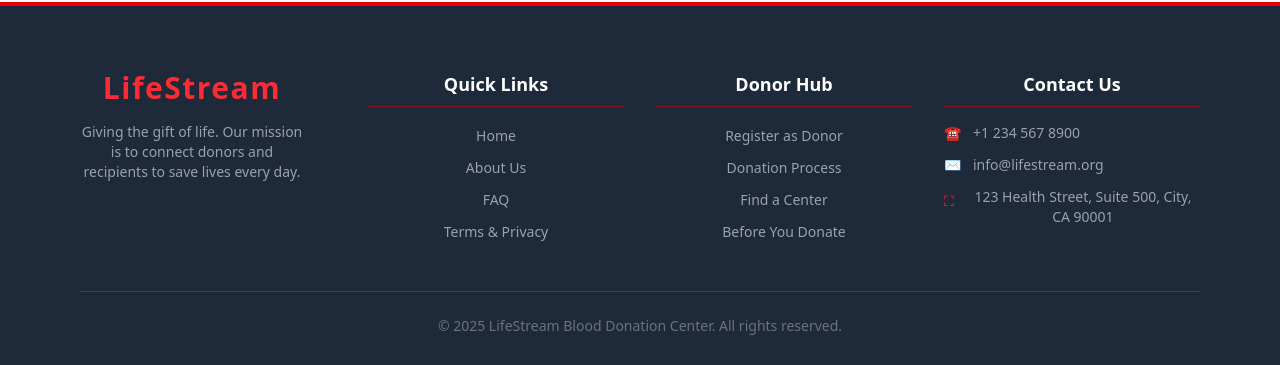
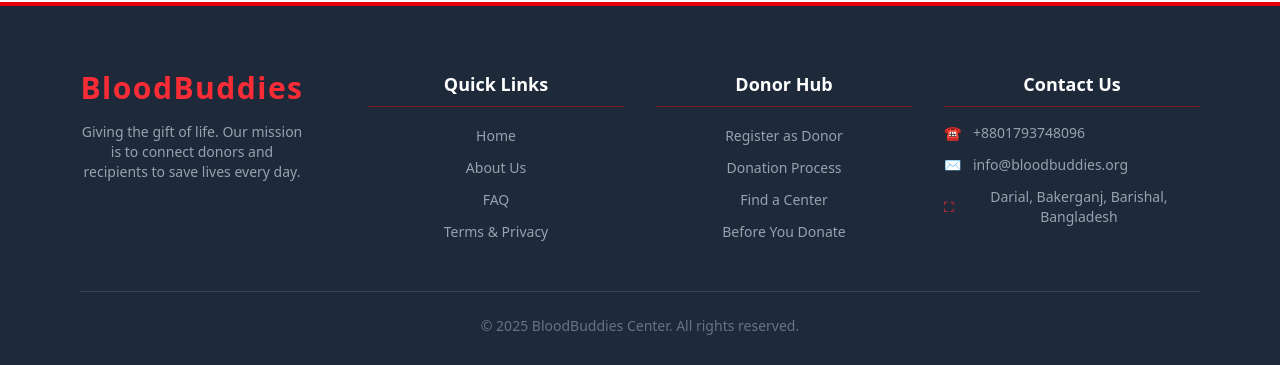
Before and after one commit to mohibbullahkhan/blood-donation-client, a React (Vite) app: page /request-donation in a window 1280 px wide. Shown: the part 865-1230 px from the top of the page. Built offline with nearby package versions, Linux system fonts and the light colour scheme; no server answers.

Commit message:
Payment component complete

```diff
--- a/src/pages/PublicDonationRequests/PublicDonationRequests.jsx
+++ b/src/pages/PublicDonationRequests/PublicDonationRequests.jsx
@@ -15,12 +15,8 @@ import {
 import { Link, useNavigate } from "react-router";
 import useAuth from "../../hooks/useAuth";
 
-// --- Configuration & Mock Authentication ---
 const API_BASE_URL = "https://blood-donation-server-alpha.vercel.app";
 
-// MOCK AUTH (UPDATE THIS WITH YOUR ACTUAL CONTEXT/HOOK)
-
-// --- Component: Donation Request Card ---
 const RequestCard = ({ request, onDetailsClick }) => {
   const {
     recipientName,
@@ -89,7 +85,7 @@ const RequestCard = ({ request, onDetailsClick }) => {
   );
 };
 
-// --- Main Component: PublicDonationRequests ---
+// --- Main Component ---
 const PublicDonationRequests = () => {
   const [requests, setRequests] = useState([]);
   const [loading, setLoading] = useState(false);
@@ -101,12 +97,11 @@ const PublicDonationRequests = () => {
     setLoading(true);
     setError(null);
     try {
-      // Hitting the new backend endpoint
       const response = await axios.get(
         `${API_BASE_URL}/blood-requests/public-pending`
       );
 
-      setRequests(response.data); // Backend now returns the array directly
+      setRequests(response.data);
     } catch (err) {
       console.error("Error fetching public requests:", err);
       setRequests([]);
@@ -122,10 +117,8 @@ const PublicDonationRequests = () => {
 
   const handleViewDetails = (requestId) => {
     if (user) {
-      // Go to the details page if logged in
-      navigate(`/donation-requests/${requestId}`); // Use a clear route path
+      navigate(`/donation-requests/${requestId}`);
     } else {
-      // Redirect to login if not logged in
       navigate("/login", {
         state: { redirectTo: `/donation-requests/${requestId}` },
       });
@@ -147,7 +140,7 @@ const PublicDonationRequests = () => {
         </p>
       </header>
 
-      {/* --- Conditional Rendering Based on State --- */}
+      {/* --- Conditional Rendering --- */}
       {loading ? (
         <div className="text-center py-20 text-red-600 font-semibold flex flex-col items-center justify-center bg-white rounded-xl shadow-lg">
           <Loader2 className="w-8 h-8 animate-spin mb-4" />
--- a/src/pages/Shared/Footer/Footer.jsx
+++ b/src/pages/Shared/Footer/Footer.jsx
@@ -8,7 +8,7 @@ const Footer = () => {
           {/* 1. Logo & Mission Statement */}
           <div className="col-span-2 md:col-span-1 pr-8">
             <h3 className="text-3xl font-bold text-red-500 mb-4 tracking-wider">
-              LifeStream
+              BloodBuddies
             </h3>
             <p className="text-gray-400 text-sm mb-4">
               Giving the gift of life. Our mission is to connect donors and
@@ -67,7 +67,7 @@ const Footer = () => {
               </li>
               <li>
                 <a
-                  href="/faq"
+                  href="/"
                   className="text-gray-400 hover:text-red-500 transition duration-300 text-sm"
                 >
                   FAQ
@@ -75,7 +75,7 @@ const Footer = () => {
               </li>
               <li>
                 <a
-                  href="/terms"
+                  href="/"
                   className="text-gray-400 hover:text-red-500 transition duration-300 text-sm"
                 >
                   Terms & Privacy
@@ -92,7 +92,7 @@ const Footer = () => {
             <ul className="space-y-2">
               <li>
                 <a
-                  href="/registration"
+                  href="/register"
                   className="text-gray-400 hover:text-red-500 transition duration-300 text-sm"
                 >
                   Register as Donor
@@ -100,7 +100,7 @@ const Footer = () => {
               </li>
               <li>
                 <a
-                  href="/process"
+                  href="/"
                   className="text-gray-400 hover:text-red-500 transition duration-300 text-sm"
                 >
                   Donation Process
@@ -108,7 +108,7 @@ const Footer = () => {
               </li>
               <li>
                 <a
-                  href="/centers"
+                  href="/"
                   className="text-gray-400 hover:text-red-500 transition duration-300 text-sm"
                 >
                   Find a Center
@@ -116,7 +116,7 @@ const Footer = () => {
               </li>
               <li>
                 <a
-                  href="/preparation"
+                  href="/"
                   className="text-gray-400 hover:text-red-500 transition duration-300 text-sm"
                 >
                   Before You Donate
@@ -137,7 +137,7 @@ const Footer = () => {
                   href="tel:+12345678900"
                   className="text-gray-400 hover:text-red-500"
                 >
-                  +1 234 567 8900
+                  +8801793748096
                 </a>
               </div>
               <div className="flex items-center">
@@ -146,13 +146,13 @@ const Footer = () => {
                   href="mailto:info@lifestream.org"
                   className="text-gray-400 hover:text-red-500"
                 >
-                  info@lifestream.org
+                  info@bloodbuddies.org
                 </a>
               </div>
-              <div className="flex items-start">
-                <span className="text-red-500 mr-3 pt-1">&#9974;</span>
+              <div className="flex items-center">
+                <span className="text-red-500 mr-1 ">&#9974;</span>
                 <p className="text-gray-400">
-                  123 Health Street, Suite 500, City, CA 90001
+                  Darial, Bakerganj, Barishal, Bangladesh
                 </p>
               </div>
             </div>
@@ -162,8 +162,8 @@ const Footer = () => {
         {/* --- Copyright and Bottom Bar --- */}
         <div className="mt-12 pt-6 border-t border-gray-700 text-center">
           <p className="text-gray-500 text-sm">
-            &copy; {new Date().getFullYear()} LifeStream Blood Donation Center.
-            All rights reserved.
+            &copy; {new Date().getFullYear()} BloodBuddies Center. All rights
+            reserved.
           </p>
         </div>
       </div>
--- a/src/pages/Shared/Navbar/Navbar.jsx
+++ b/src/pages/Shared/Navbar/Navbar.jsx
@@ -9,7 +9,6 @@ const Navbar = () => {
   const handleLogOut = () => {
     logOut()
       .then(() => {
-        // Optional: show a toast/notification
         console.log("User logged out successfully");
       })
       .catch((error) => {
--- a/src/pages/SupportUs/Payment.jsx
+++ b/src/pages/SupportUs/Payment.jsx
@@ -1,19 +1,15 @@
 import React, { useState } from "react";
 import Swal from "sweetalert2";
 import { FaDollarSign, FaUser, FaEnvelope } from "react-icons/fa";
-import useAuth from "../../hooks/useAuth"; // Get user info
-import useAxiosSecure from "../../hooks/useAxiosSecure"; // For Stripe POST
+import useAuth from "../../hooks/useAuth";
+import useAxiosSecure from "../../hooks/useAxiosSecure";
 
-// Renamed from Payment to PaymentForm for clarity
 const PaymentForm = () => {
-  // Get user authentication and axios secure instance
   const { user, loading } = useAuth();
   const axiosSecure = useAxiosSecure();
 
-  const [donationAmount, setDonationAmount] = useState(10); // Default amount
+  const [donationAmount, setDonationAmount] = useState(10);
   const [isSubmitting, setIsSubmitting] = useState(false);
-
-  // --- IMPORTANT: Removed the useQuery for parcels, as it's not needed ---
 
   if (loading) {
     return (
@@ -31,7 +27,6 @@ const PaymentForm = () => {
         <p className="text-gray-600">
           You must be logged in to make a donation.
         </p>
-        {/* You can add a link to the login page here */}
       </div>
     );
   }
@@ -54,14 +49,11 @@ const PaymentForm = () => {
 
     try {
       const checkoutData = {
-        // Use the donationAmount from state, formatted for the backend
         amount: amount.toFixed(2),
-        // Use user info from the auth hook
         donatorEmail: user.email,
         donatorName: user.displayName || "Anonymous Donor",
       };
 
-      // Call your existing backend route /create-funding-checkout-session
       const res = await axiosSecure.post(
         "/create-funding-checkout-session",
         checkoutData
@@ -92,7 +84,7 @@ const PaymentForm = () => {
         onSubmit={handlePayment}
         className="bg-white p-6 rounded-lg shadow-xl border border-red-100"
       >
-        {/* User Information (Read-Only) */}
+        {/* User Information */}
         <div className="mb-4">
           <label className="block text-gray-700 text-sm font-semibold mb-2">
             <FaUser className="inline mr-2 text-red-500" /> Donor Name
@@ -147,7 +139,6 @@ const PaymentForm = () => {
         {/* Payment Button */}
         <button
           type="submit"
-          //   disabled={isSubmitting}
           className="w-full bg-red-600 hover:bg-red-700 text-white font-bold py-3 rounded-lg focus:outline-none focus:shadow-outline disabled:opacity-50 disabled:cursor-not-allowed transition duration-150"
         >
           {isSubmitting
@@ -159,4 +150,4 @@ const PaymentForm = () => {
   );
 };
 
-export default PaymentForm; // Remember to use this export name
+export default PaymentForm;
--- a/src/pages/SupportUs/PaymentSuccess.jsx
+++ b/src/pages/SupportUs/PaymentSuccess.jsx
@@ -3,14 +3,14 @@ import axios from "axios";
 import { useSearchParams, useNavigate } from "react-router";
 import { FaCheckCircle, FaSpinner } from "react-icons/fa";
 
-const BACKEND_BASE_URL = "https://blood-donation-server-alpha.vercel.app"; // Match your backend URL
+const BACKEND_BASE_URL = "https://blood-donation-server-alpha.vercel.app";
 
 const PaymentSuccess = () => {
   const [searchParams] = useSearchParams();
   const navigate = useNavigate();
   const sessionId = searchParams.get("session_id");
 
-  const [status, setStatus] = useState("processing"); // 'processing', 'success', 'error'
+  const [status, setStatus] = useState("processing");
   const [message, setMessage] = useState(
     "Verifying your payment and recording your fund..."
   );
@@ -23,7 +23,6 @@ const PaymentSuccess = () => {
       return;
     }
 
-    // Call the backend endpoint to finalize the transaction
     axios
       .get(
         `${BACKEND_BASE_URL}/funding/payment-success-handler?session_id=${sessionId}`
@@ -35,7 +34,7 @@ const PaymentSuccess = () => {
             "Your generous donation has been successfully recorded! Thank you for supporting us."
           );
           setTransactionId(res.data.transactionId);
-          // Clear the session_id from the URL
+
           navigate(location.pathname, { replace: true });
         } else {
           setStatus("error");
--- a/src/pages/SupportUs/SupportUs.jsx
+++ b/src/pages/SupportUs/SupportUs.jsx
@@ -1,18 +1,8 @@
 import React, { useState } from "react";
 import { FaHeart } from "react-icons/fa";
-import { Link } from "react-router"; // Use Link from react-router-dom
-
-// NOTE: useAuth, useAxiosSecure, and Swal are not needed here, but kept if you plan to add history later.
-// import Swal from "sweetalert2";
-// import useAuth from "../../hooks/useAuth";
-// import useAxiosSecure from "../../hooks/useAxiosSecure";
+import { Link } from "react-router";
 
 const SupportUs = () => {
-  // const { user } = useAuth();
-  // const axiosSecure = useAxiosSecure();
-
-  // We are linking directly to the generic payment page
-
   return (
     <div className="container mx-auto p-4 md:p-8">
       <h2 className="text-4xl font-extrabold text-red-600 mb-8 border-b-4 border-red-100 pb-2 flex items-center">
@@ -24,9 +14,8 @@ const SupportUs = () => {
         need. Your generosity saves lives!
       </p>
 
-      {/* Link to the generic payment page where they enter the amount */}
       <Link
-        to={`/payment-form`} // Renamed the route to be clearer, e.g., /payment-form
+        to={`/payment-form`}
         className="bg-red-600 hover:bg-red-700 text-white font-semibold py-3 px-8 rounded-full shadow-xl transition duration-300 ease-in-out mb-10 transform hover:scale-[1.02]"
       >
         Give Fund Now
```
Also changed, not shown: src/pages/RequestDonation/RequestDonation.jsx (+4 -13 lines).
